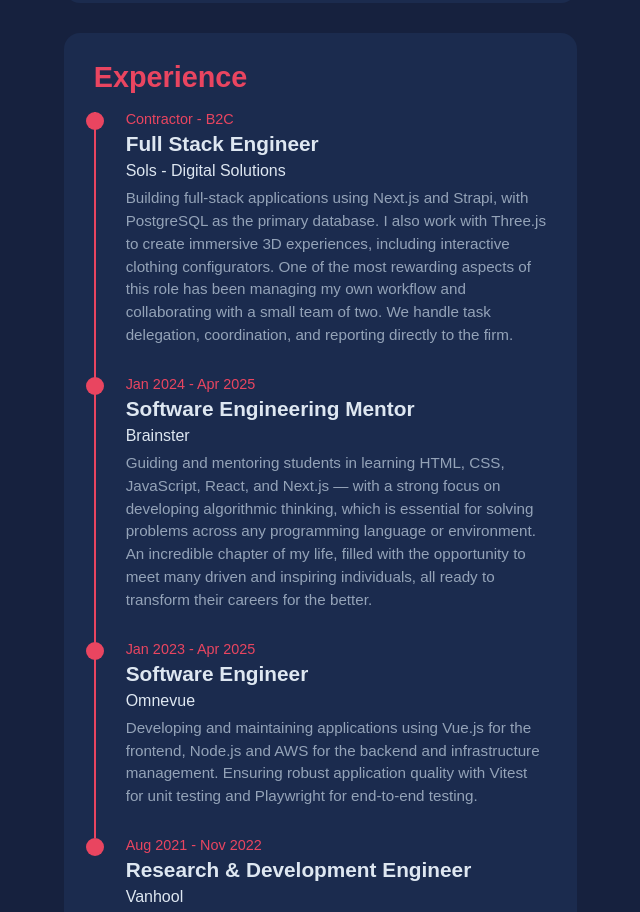
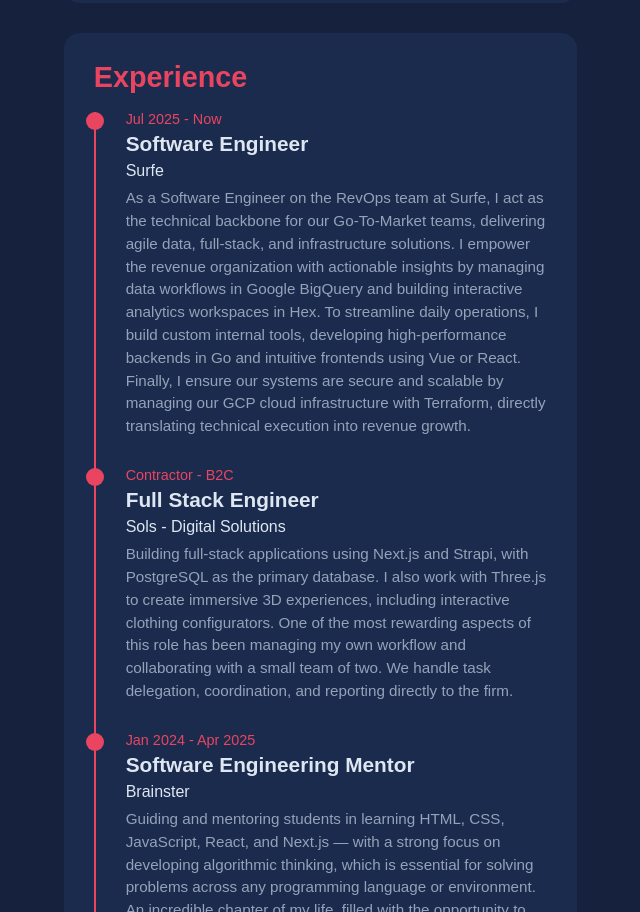
Before and after one commit to iDamjan/portfolio-new, a React (Vite) app: page /about in a window 1280 px wide. Shown: the part 1297-2209 px from the top of the page, without its empty margins (463-1103 px from the left). Built offline with nearby package versions, Linux system fonts and the light colour scheme.

Commit message:
Add surfe role

```diff
--- a/src/pages/about/page.tsx
+++ b/src/pages/about/page.tsx
@@ -178,9 +178,31 @@
           </a>
         </div>
 
-        <div className="tab-content">
+          <div className="tab-content">
           <h3 className="section-heading">Experience</h3>
           <div className="experience-content">
+            <div className="timeline-item">
+              <div className="timeline-dot"></div>
+              <div className="timeline-date">Jul 2025 - Now</div>
+              <div className="timeline-content">
+                <h3>Software Engineer</h3>
+                <p className="company">Surfe</p>
+                <p className="description">
+                  As a Software Engineer on the RevOps team at Surfe, I act as
+                  the technical backbone for our Go-To-Market teams, delivering
+                  agile data, full-stack, and infrastructure solutions. I empower
+                  the revenue organization with actionable insights by managing
+                  data workflows in Google BigQuery and building interactive
+                  analytics workspaces in Hex. To streamline daily operations, I
+                  build custom internal tools, developing high-performance
+                  backends in Go and intuitive frontends using Vue or React.
+                  Finally, I ensure our systems are secure and scalable by
+                  managing our GCP cloud infrastructure with Terraform, directly
+                  translating technical execution into revenue growth.
+                </p>
+              </div>
+            </div>
+
             <div className="timeline-item">
               <div className="timeline-dot"></div>
               <div className="timeline-date">Contractor - B2C</div>
```
